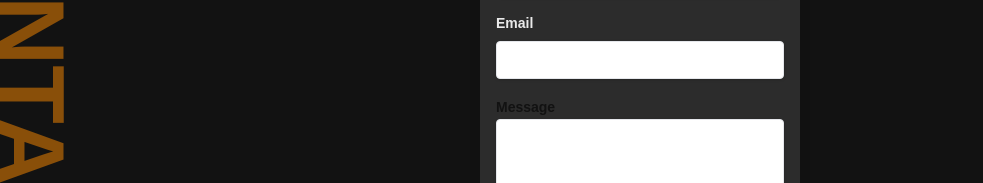
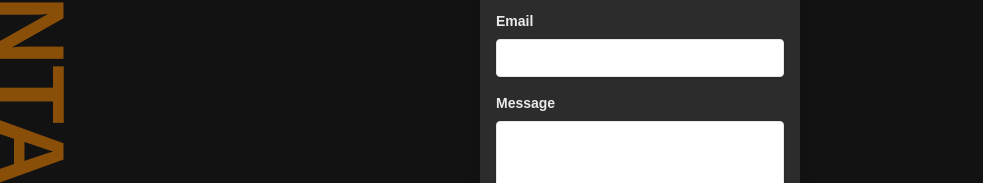
Before and after one commit to GaspardPcht/portfolio-v2, a Next.js app: page / in a window 1280 px wide. Shown: the part 2717-2900 px from the top of the page, without its empty margins (0-983 px from the left). Built offline with nearby package versions, Linux system fonts and the light colour scheme.

Commit message:
Ajustement de la hauteur du composant Card et correction d'un espace manquant dans le label du formulaire de contact.

```diff
--- a/app/components/Cards.tsx
+++ b/app/components/Cards.tsx
@@ -17,7 +17,7 @@ const Card: React.FC<CardProps> = ({
   title,
   text,
   width = "w-64",
-  height = "h-80",
+  height = "h-72",
   genres,
   opacity = 0.35,
   link,
--- a/app/components/ContactForm.tsx
+++ b/app/components/ContactForm.tsx
@@ -94,7 +94,7 @@ const ContactForm: React.FC = () => {
       </div>
       <div className="mb-4">
         <label
-          className="blocktext-[#EAEAEA] text-sm font-bold mb-2"
+          className="block text-[#EAEAEA] text-sm font-bold mb-2 "
           htmlFor="message"
         >
           Message
```
